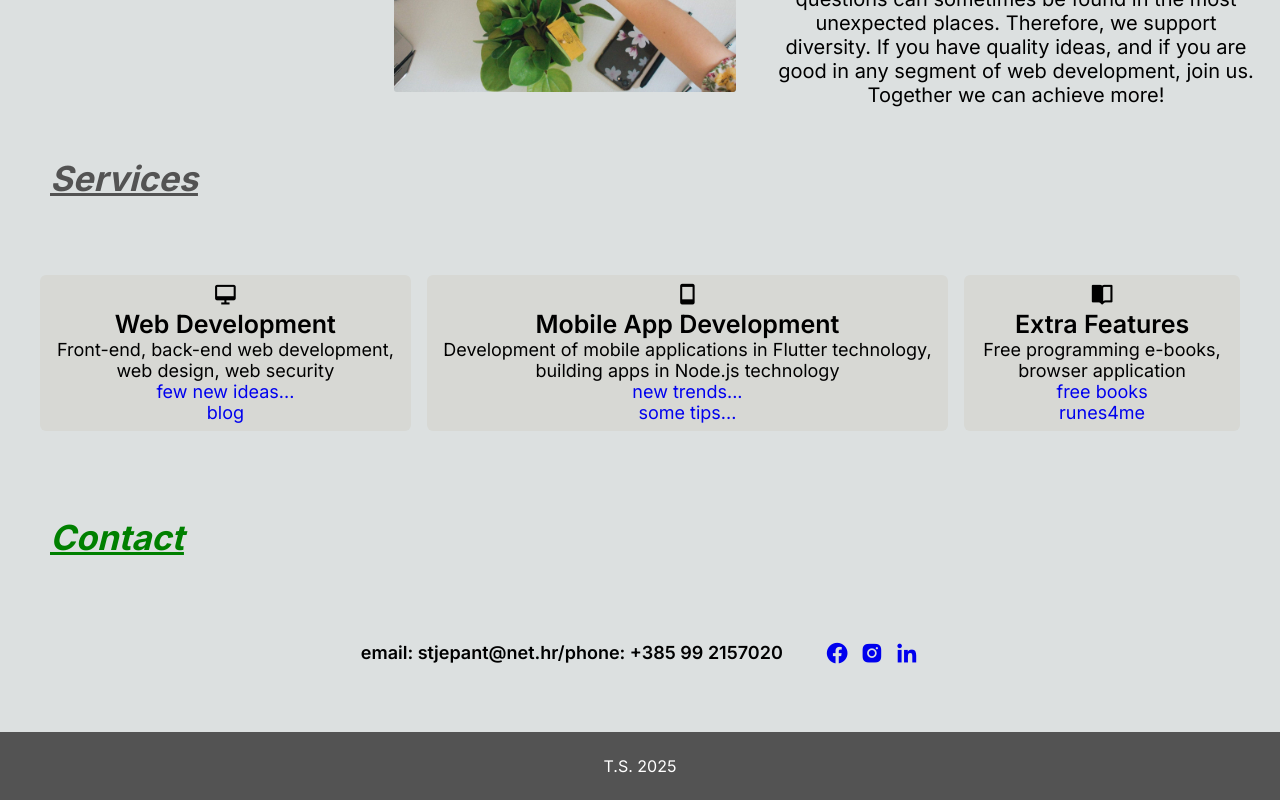
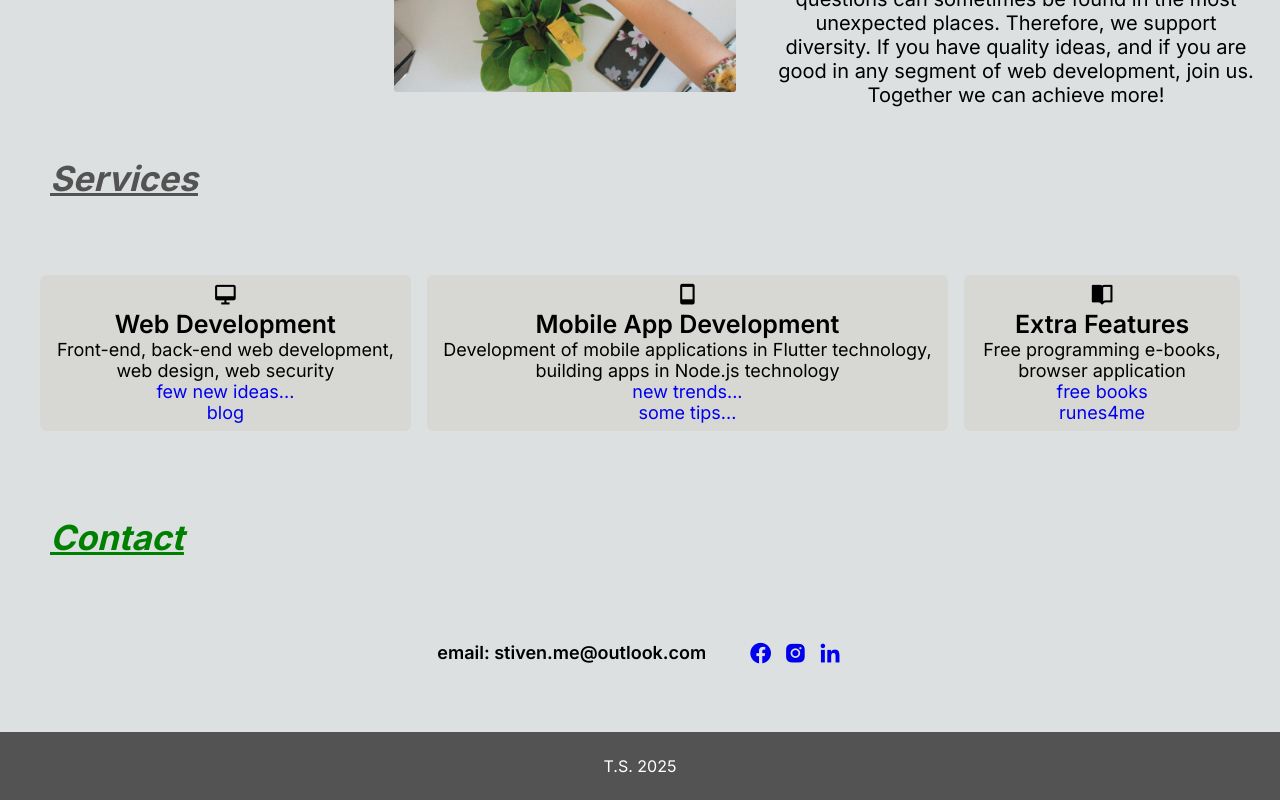
Before and after one commit to stivitu/home, a plain HTML site: page index.html in a window 1280 px wide. Shown: the part 1634-2434 px from the top of the page. Drawn offline with nearby package versions, Linux system fonts and the light colour scheme.

Commit message:
Update index.html

```diff
--- a/index.html
+++ b/index.html
@@ -132,7 +132,7 @@
     <div class="box box5">
 <p class="par-5">
 
-email: stjepant@net.hr/phone: +385 99 2157020
+email: stiven.me@outlook.com
 
 </p>
 </div>
```
